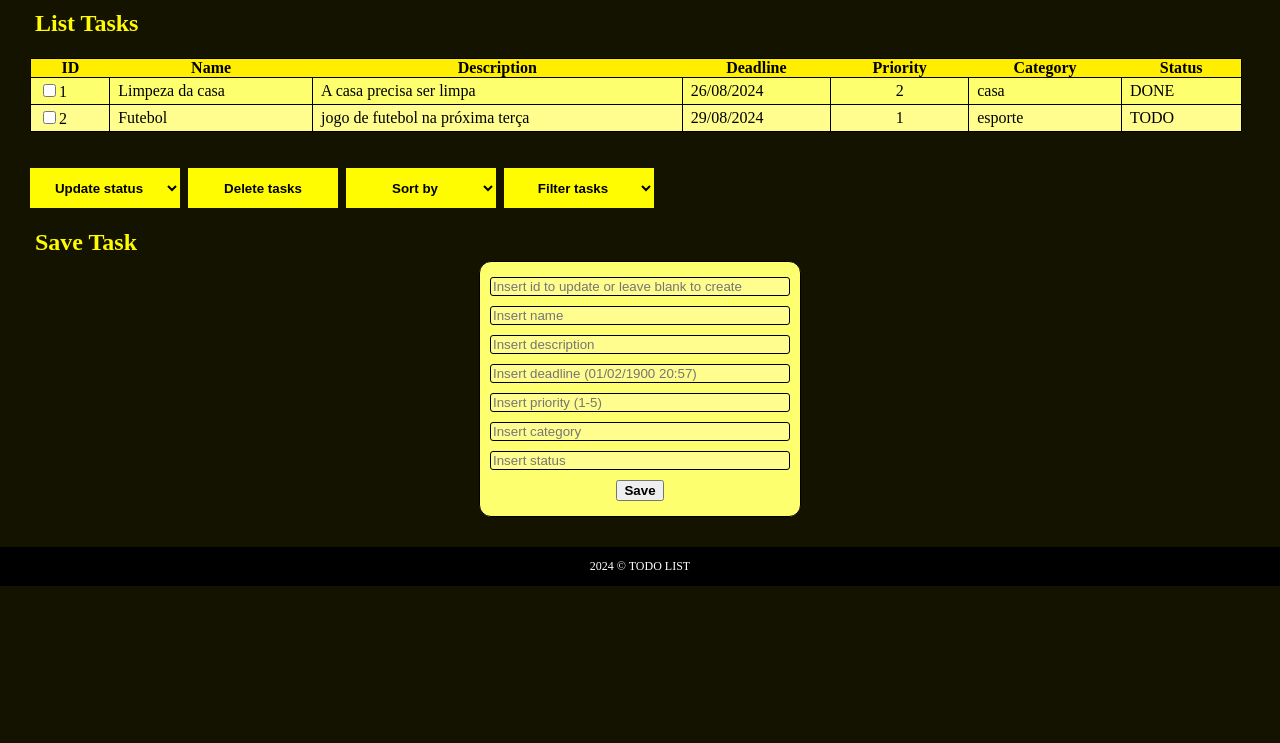
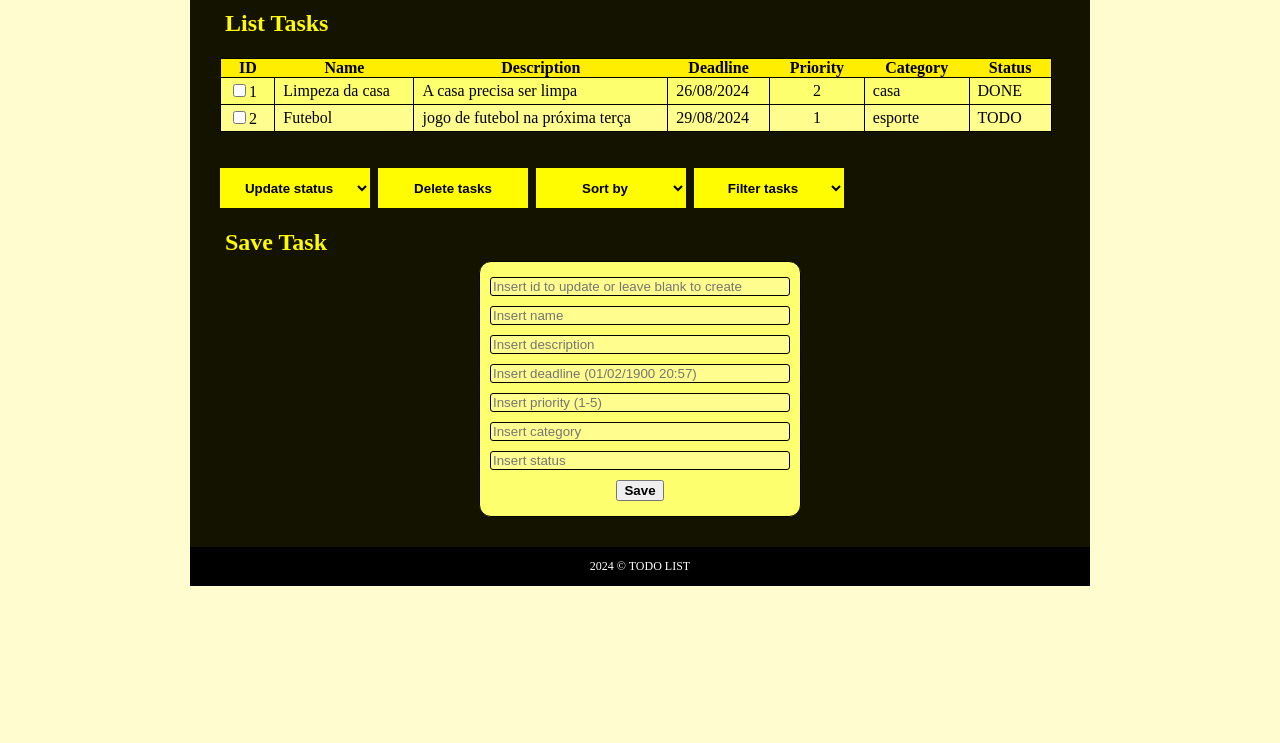
Before and after one commit to dev-gst/Todo-list, a plain HTML site: page Frontend/index.html in a window 1280 px wide. Shown: the part 57-800 px from the top of the page. Drawn offline with Linux system fonts and the light colour scheme.

Commit message:
refactor: change max-width of body tag and add html background color

```diff
--- a/Frontend/styles.css
+++ b/Frontend/styles.css
@@ -1,14 +1,17 @@
 html {
+    background-color: #FFFDD0;
     font-family:'Times New Roman', Times, serif;
-    background-color: #141300;
+
 }
 
 body {
-    margin: 0;
+    max-width: 900px;
+    margin: auto;
     padding: 0 30px;
     box-sizing: border-box;
     display: flex;
     flex-direction: column;
+    background-color: #141300;
 }
 
 .site-title {
```
